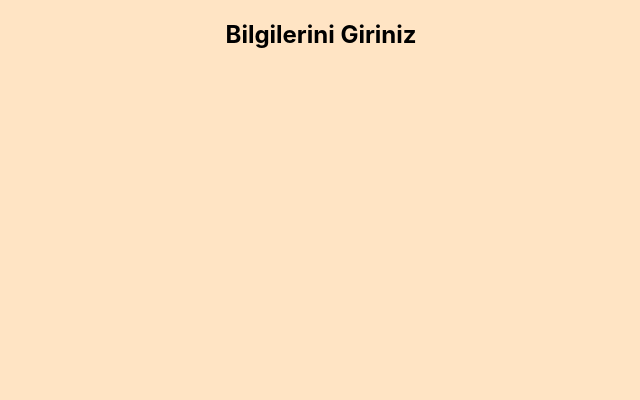
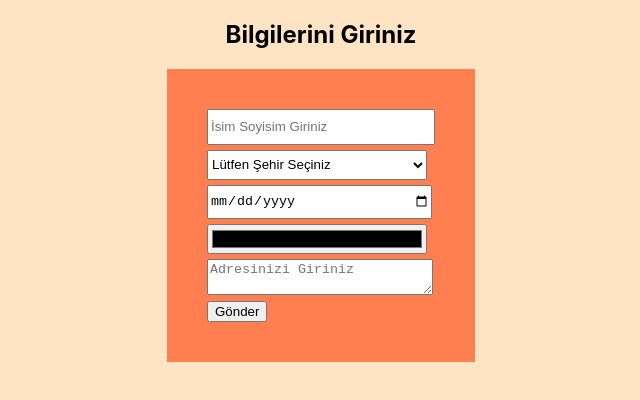
Before and after one commit to ahmetcetnn/CRUD-Example, a React (Create React App) app: page / in a window 1280 px wide. Shown: the top 400 px of the page, without its empty margins (319-959 px from the left). Built offline with nearby package versions, Linux system fonts and the light colour scheme.

Commit message:
work done

```diff
--- a/src/App.js
+++ b/src/App.js
@@ -18,10 +18,11 @@ const handleChange=(event) =>{
 
 
       <Routes>
-         <Route path="/" exact ></Route>
+         <Route path="/" exact element={<Form form={form} handleChange={handleChange} />}> </Route>
          <Route path="/bilgiler" element={<Bilgiler form={form}/>} />
 
       </Routes>
+
     </div>
   );
 }
--- a/src/Bilgiler.js
+++ b/src/Bilgiler.js
@@ -1,4 +1,5 @@
 import React from 'react'
+import { Link } from 'react-router-dom'
 
 function Bilgiler({form}) {
   return (
@@ -8,6 +9,7 @@ function Bilgiler({form}) {
       <p>Doğum Tarihi:{form.dogum}</p>
       <p>Favori Renk:{form.renk}</p>
       <p>Adres: {form.adres}</p>
+      <Link to="/"><button>Geri Dön</button></Link>
     </div>
   )
 }
--- a/src/Form.js
+++ b/src/Form.js
@@ -1,6 +1,6 @@
 import React from 'react'
-
-function Form() {
+import {Link} from 'react-router-dom'
+function Form({form,handleChange}) {
   return (
     <div>
        <form>
```
